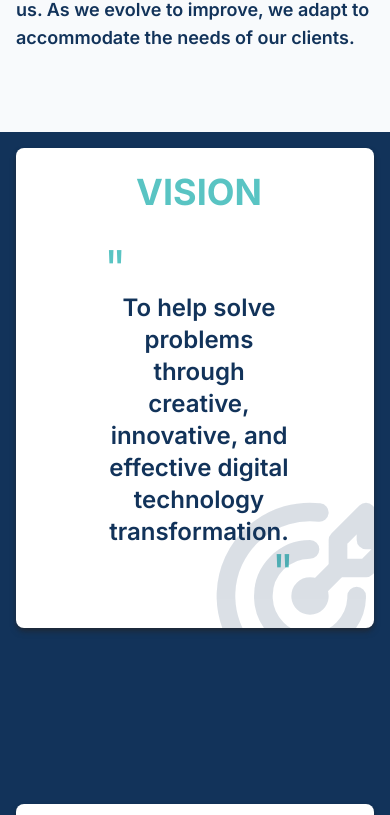
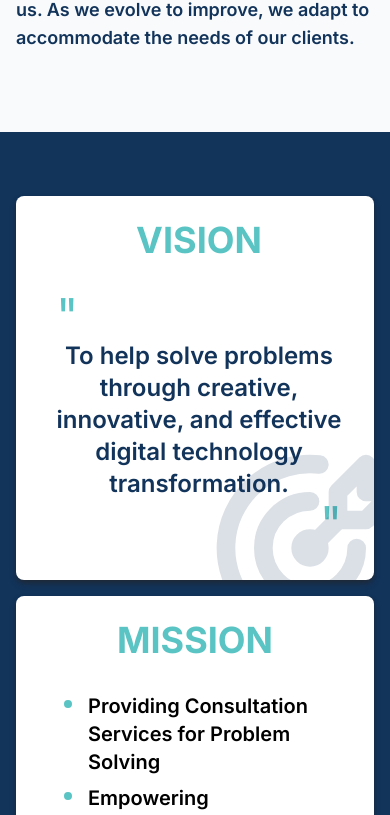
Before and after one commit to Contsol-dev/company-profile, a Next.js app: page /about in a window 390 px wide. Shown: the part 1180-1995 px from the top of the page. Built offline with nearby package versions, Linux system fonts and the light colour scheme.

Commit message:
edit responsive

```diff
--- a/src/app/about/TeamCard.tsx
+++ b/src/app/about/TeamCard.tsx
@@ -9,7 +9,7 @@ interface TeamCardProps {
 export default function TeamCard({ memberPhoto, memberName, memberSpecialist }: TeamCardProps) {
   return (
     <div className="flex flex-col items-center text-center rounded-lg">
-      <div className="relative w-48 h-48">
+      <div className="relative w-32 h-32 md:w-48 md:h-48">
         <Image
           src={memberPhoto}
           alt={`${memberName}'s photo`}
--- a/src/app/about/VisiMisi.tsx
+++ b/src/app/about/VisiMisi.tsx
@@ -6,7 +6,7 @@ import Logo from '@/assets/logo.png';
 
 export default function VisiMisi() {
   return(
-    <div className="relative p-4 lg:p-16 flex flex-col items-start justify-center lg:flex-row mb-12 gap-40 bg-cont-primary ">
+    <div className="relative p-4 py-16 lg:p-16 flex flex-col items-start justify-center lg:flex-row mb-12 lg:gap-40 bg-cont-primary ">
       <Image
         src={Logo}
         alt="Logo Contsol"
@@ -27,7 +27,7 @@ export default function VisiMisi() {
             Vision
           </h2>
         </div>
-        <div className="mb-4 rounded-lg px-16 flex flex-col">
+        <div className="mb-4 rounded-lg px-4 md:px-16 flex flex-col">
           <span className="text-cont-secondary text-5xl">&quot;</span>
           <p className="font-semibold text-cont-primary text-center text-2xl">To help solve problems through creative, innovative, and effective digital technology transformation.</p>
           <span className="text-cont-secondary text-5xl self-end">&quot;</span>
--- a/src/app/about/Why.tsx
+++ b/src/app/about/Why.tsx
@@ -2,8 +2,8 @@ import WhyCard from "./WhyCard";
 export default function Why() {
   return(
     <div className="p-4 lg:px-16 lg:py-12 w-screen flex flex-col lg:items-center mb-12 gap-4">
-      <h3 className="relative z-10 text-cont-primary font-black uppercase lg:text-center">Why Us</h3>
-      <h2 className="relative z-10 text-black font-bold uppercase text-4xl mb-4 lg:text-center">
+      <h3 className="relative z-10 text-cont-primary font-black uppercase text-center">Why Us</h3>
+      <h2 className="relative z-10 text-black font-bold uppercase text-4xl mb-4 text-center">
         Why Choose <span className="text-cont-secondary">Cont Solutions</span>?
       </h2>
       <div className="w-full grid grid-cols-1 md:grid-cols-2 lg:grid-cols-4 gap-8">
```
